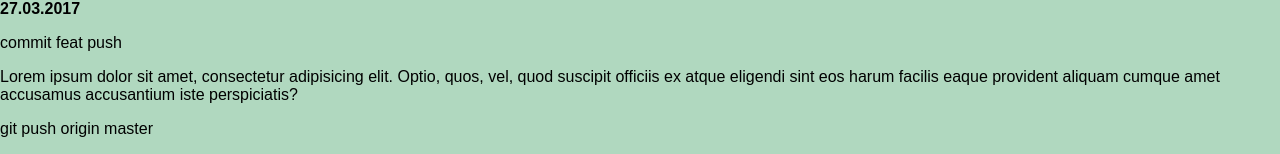
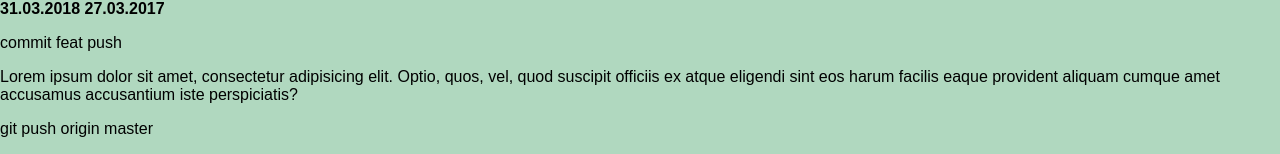
Before and after one commit to SerikovaTatyana/test, a plain HTML site: page index.html in a window 1280 px wide. Shown: the top 154 px of the page. Drawn offline with Linux system fonts and the light colour scheme.

Commit message:
bla bla bla

```diff
--- a/index.html
+++ b/index.html
@@ -8,7 +8,7 @@
 	</head>
 	<body>
 
-
+		<b>31.03.2018</b>
 
 		<b>27.03.2017</b>
 
```
